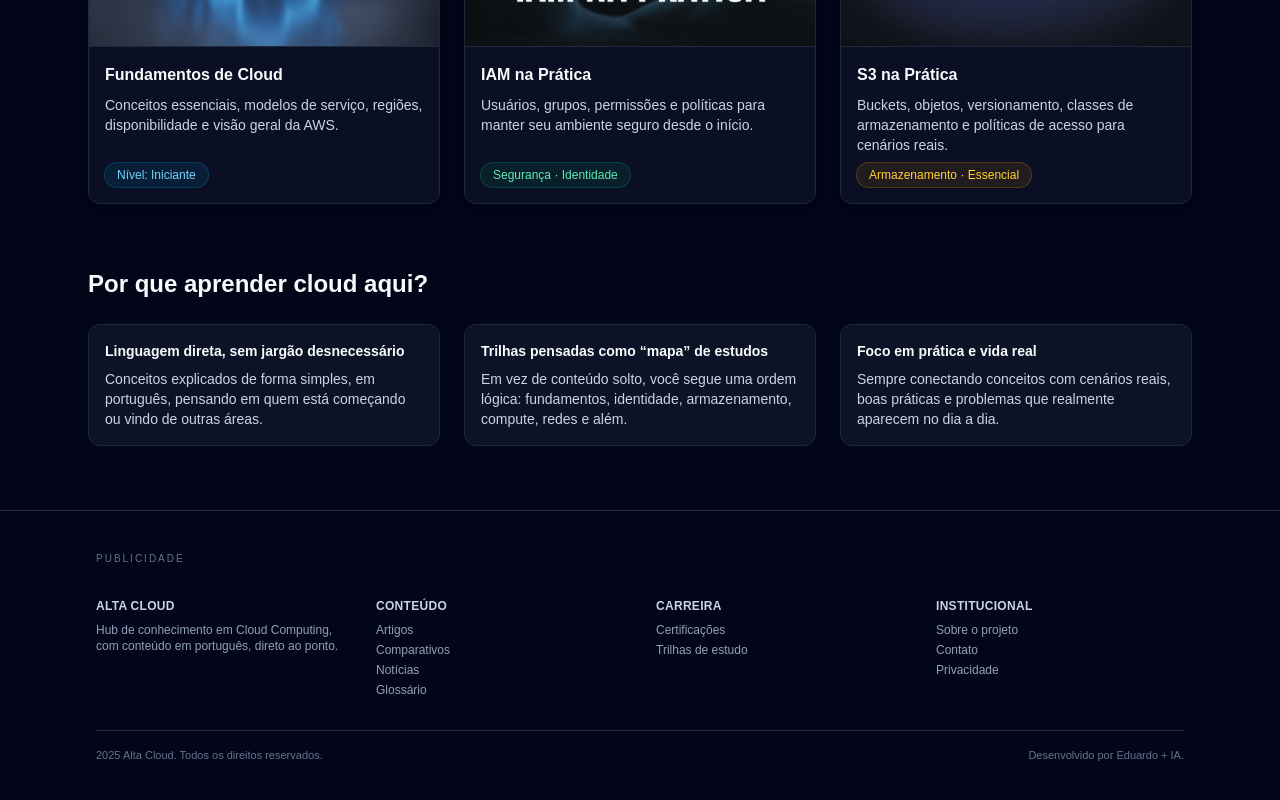
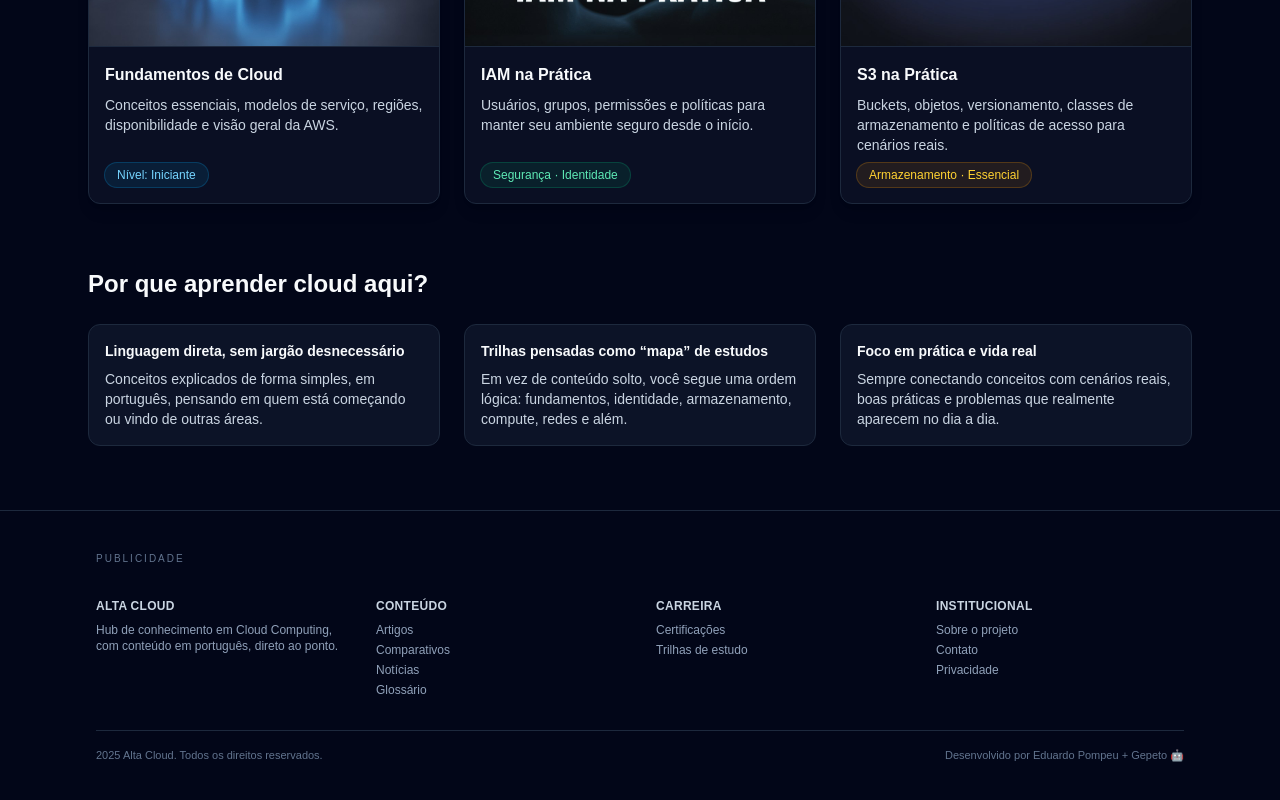
Before and after one commit to aieduardopompeu/altacloud-portal, a Next.js app: page / in a window 1280 px wide. Shown: the part 1111-1911 px from the top of the page. Built offline with nearby package versions, Linux system fonts and the light colour scheme.

Commit message:
Ajuste footer: Eduardo Pompeu + Gepeto

```diff
--- a/src/app/components/layout/Footer.tsx
+++ b/src/app/components/layout/Footer.tsx
@@ -94,9 +94,9 @@ export function Footer() {
         </div>
 
         <div className="mt-8 border-t border-slate-800 pt-4 flex justify-between text-[11px] text-slate-500">
-          <span>{new Date().getFullYear()} Alta Cloud. Todos os direitos reservados.</span>
-          <span>Desenvolvido por Eduardo + IA.</span>
-        </div>
+  <span>{new Date().getFullYear()} Alta Cloud. Todos os direitos reservados.</span>
+  <span>Desenvolvido por Eduardo Pompeu + Gepeto 🤖</span>
+</div>
       </div>
     </footer>
   );
```
